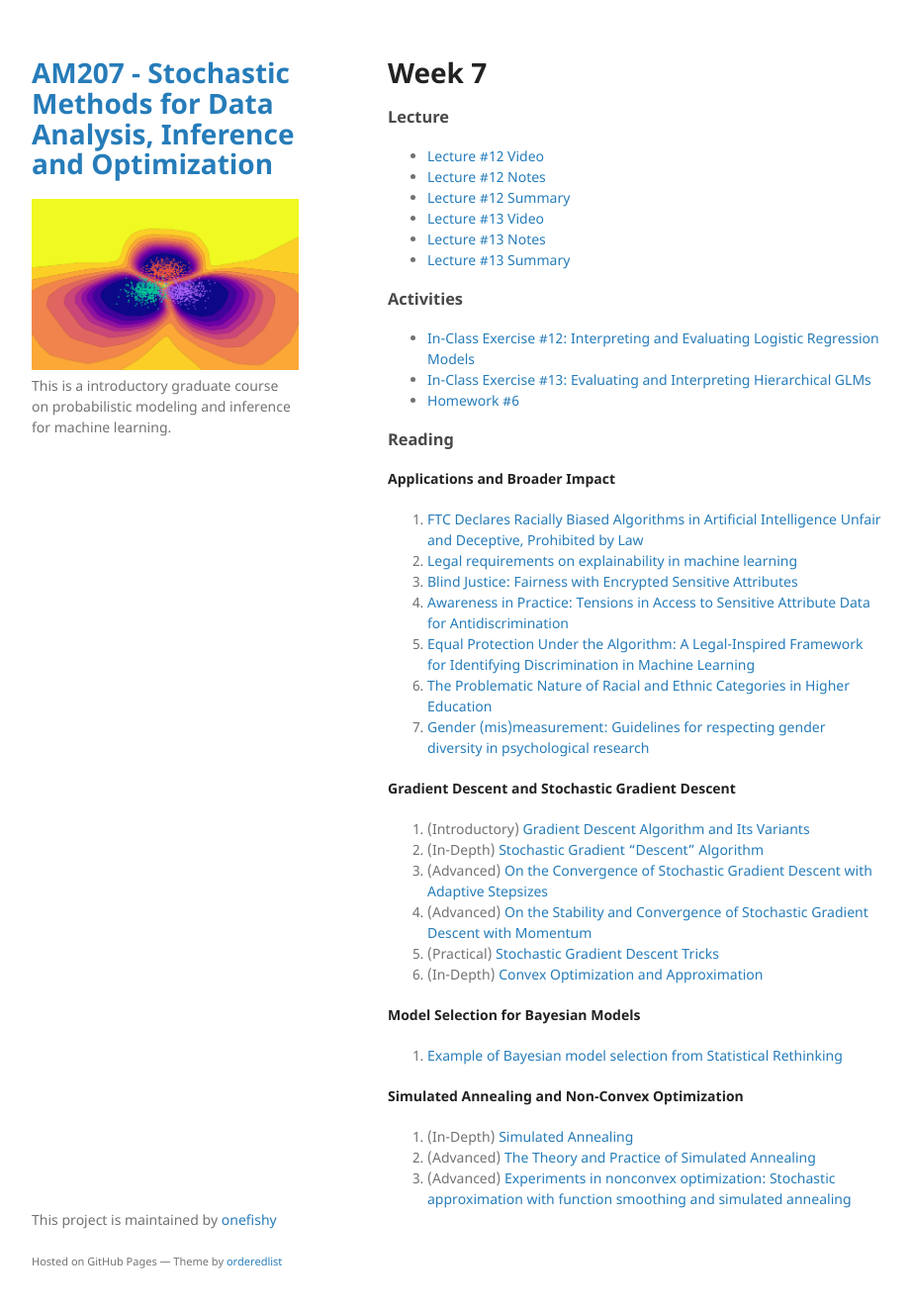
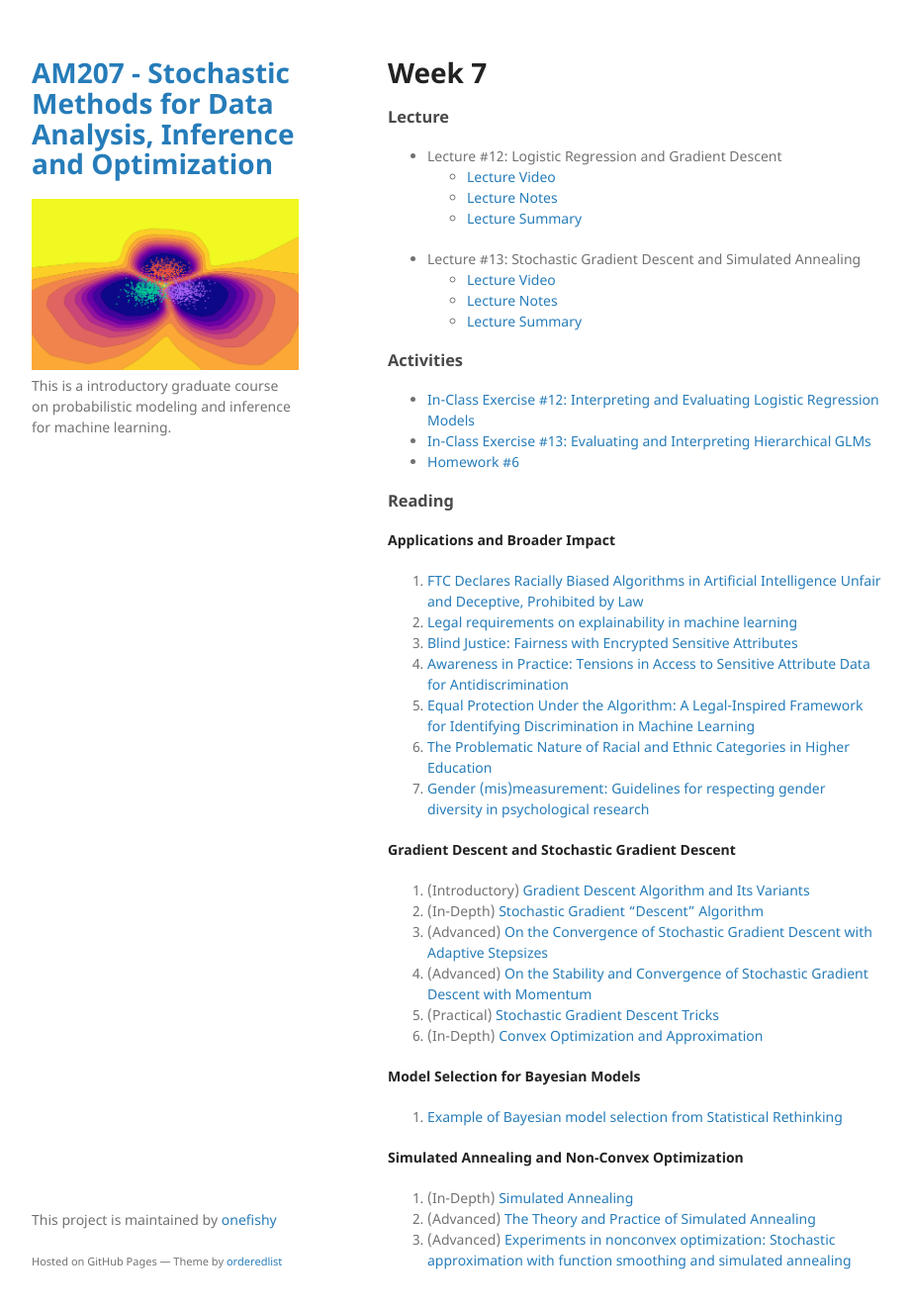
Before and after one commit to onefishy/am207, a Jekyll site: the page built from week7.md, in a window 1280 px wide and 1354 px high. Shown: the top 1322 px of the window at 99% size, without its empty margins (178-1100 px from the left). Built offline with Jekyll 4.4.1, drawn with Linux system fonts in a browser that asks for light colours; our own code applies the rules of GitHub Pages for plain Markdown files.

Commit message:
Update week7.md

```diff
--- a/week7.md
+++ b/week7.md
@@ -2,12 +2,14 @@
 # Week 7
 
 ### Lecture
-- [Lecture #12 Video](https://youtu.be/kqPcV2RQySU)
-- [Lecture #12 Notes](https://github.com/onefishy/am207/blob/master/Lectures/lecture_12_notes.ipynb)
-- [Lecture #12 Summary](https://github.com/onefishy/am207/blob/master/Lectures/lecture_12_summary.ipynb)
-- [Lecture #13 Video](https://youtu.be/aCb-wX_4mWU)
-- [Lecture #13 Notes](https://github.com/onefishy/am207/blob/master/Lectures/lecture_13_notes.ipynb)
-- [Lecture #13 Summary](https://github.com/onefishy/am207/blob/master/Lectures/lecture_13_summary.ipynb)
+- Lecture #12: Logistic Regression and Gradient Descent
+  - [Lecture Video](https://youtu.be/kqPcV2RQySU)
+  - [Lecture Notes](https://github.com/onefishy/am207/blob/master/Lectures/lecture_12_notes.ipynb)
+  - [Lecture Summary](https://github.com/onefishy/am207/blob/master/Lectures/lecture_12_summary.ipynb)
+- Lecture #13: Stochastic Gradient Descent and Simulated Annealing
+  - [Lecture Video](https://youtu.be/aCb-wX_4mWU)
+  - [Lecture Notes](https://github.com/onefishy/am207/blob/master/Lectures/lecture_13_notes.ipynb)
+  - [Lecture Summary](https://github.com/onefishy/am207/blob/master/Lectures/lecture_13_summary.ipynb)
 
 ### Activities
 - [In-Class Exercise #12: Interpreting and Evaluating Logistic Regression Models](https://deepnote.com/workspace/weiwei-pan-2902decb-902f-40cc-9fa6-af2e3f31f15b/project/AM207Fall202112-logistic-regression-88207bf5-d87b-4ebc-8463-5acd70f0588e)
```
